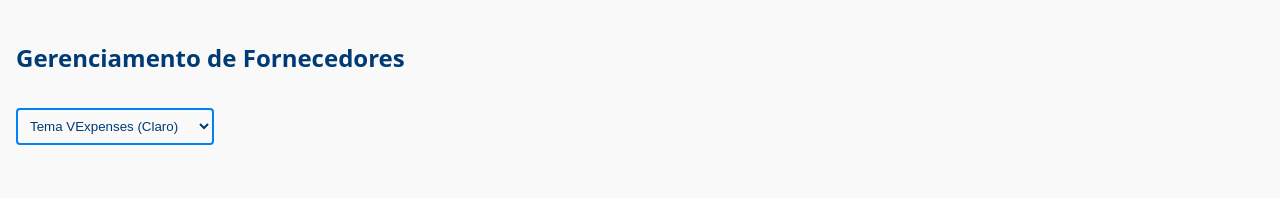
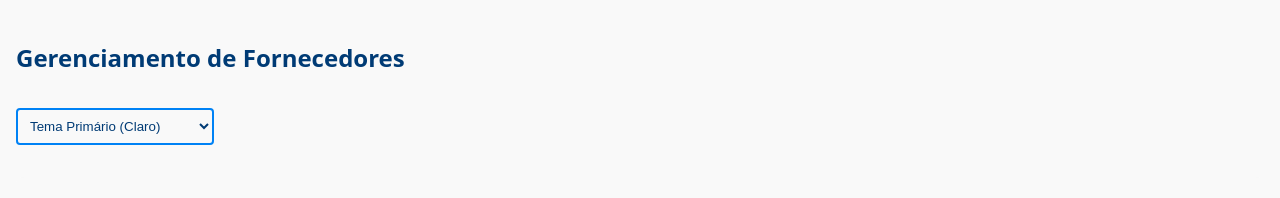
Before and after one commit to Flavio-JS/supplier-control, a React (Vite) app: page / in a window 1280 px wide. Shown: the top 198 px of the page. Built offline with nearby package versions, Linux system fonts and the light colour scheme; no server answers.

Commit message:
fix names

```diff
--- a/src/components/ThemeToggleButton/theme-toggle-button.tsx
+++ b/src/components/ThemeToggleButton/theme-toggle-button.tsx
@@ -21,8 +21,8 @@ const ThemeToggleButton: React.FC = () => {
 
   return (
     <Select value={theme} onChange={handleThemeChange}>
-      <option value="light">Tema VExpenses (Claro)</option>
-      <option value="dark">Tema VExpenses (Escuro)</option>
+      <option value="light">Tema Primário (Claro)</option>
+      <option value="dark">Tema Primário (Escuro)</option>
       <option value="light2">Tema Secundário (Claro)</option>
       <option value="dark2">Tema Secundário (Escuro)</option>
     </Select>
--- a/src/styles/themes.ts
+++ b/src/styles/themes.ts
@@ -1,11 +1,11 @@
-// Tema principal VExpenses
+// Tema principal
 
 export const lightTheme = {
   colors: {
     // Cores principais
     primary: "#0082f5", // Azul médio (botões em fundo claro, shapes)
     secondary: "#4ac0ff", // Azul claro (palavras em destaque em fundo azul escuro)
-    accent: "#3fa1ff", // Azul logo (símbolo do VExpenses)
+    accent: "#3fa1ff", // Azul logo
 
     // Cores de fundo
     background: "#f9f9f9", // Cinza claro 2 (fundo claro)
@@ -29,7 +29,7 @@ export const darkTheme = {
     // Cores principais
     primary: "#0A8DFF", // Azul médio (botões em fundo claro, shapes)
     secondary: "#0074B3", // Azul claro (palavras em destaque em fundo azul escuro)
-    accent: "#0064C2", // Azul logo (símbolo do VExpenses)
+    accent: "#0064C2", // Azul logo
 
     // Cores de fundo
     background: "#050505", // Cinza claro 2 (fundo escuro)
```
